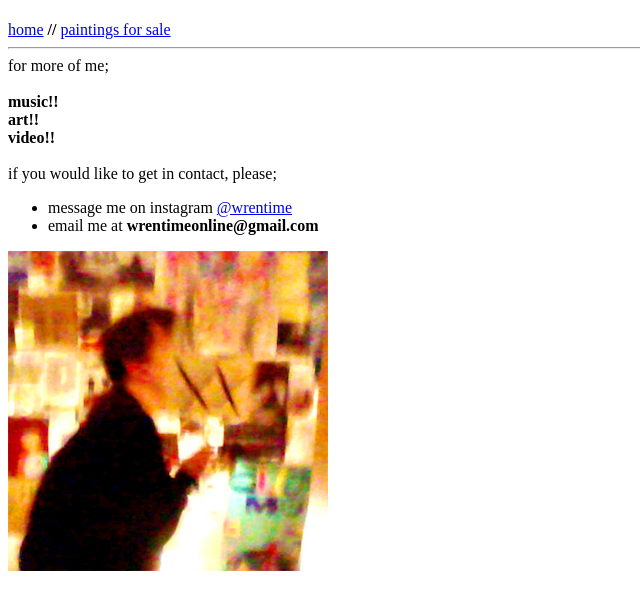
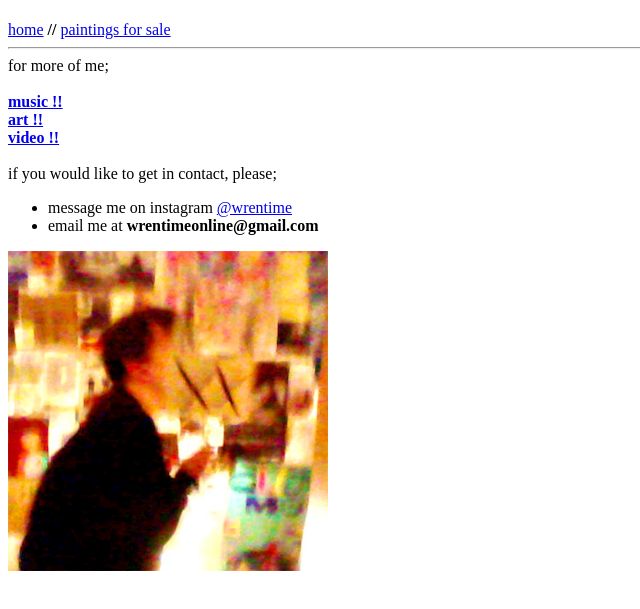
Before and after one commit to wrentime/wrenonline, a plain HTML site: page contact.html in a window 1280 px wide. Shown: the part 59-668 px from the top of the page, without its empty margins (0-640 px from the left). Drawn offline with Linux system fonts and the light colour scheme.

Commit message:
Update contact.html

```diff
--- a/contact.html
+++ b/contact.html
@@ -15,9 +15,9 @@
 
         for more of me; <br><br>
 
-        <b>music!! <br>
-        art!! <br>
-        video!! <br><br></b>
+        <b><a href="https://wrenonline.bandcamp.com/music" target="_blank">music !!</a> <br>
+        <a href="https://www.instagram.com/wrentime/" target="_blank">art !!</a> <br>
+        <a href="https://youtube.com/@wrentime" target="_blank">video !!</a> <br><br></b>
 
         if you would like to get in contact, please;
         <ul>
```
